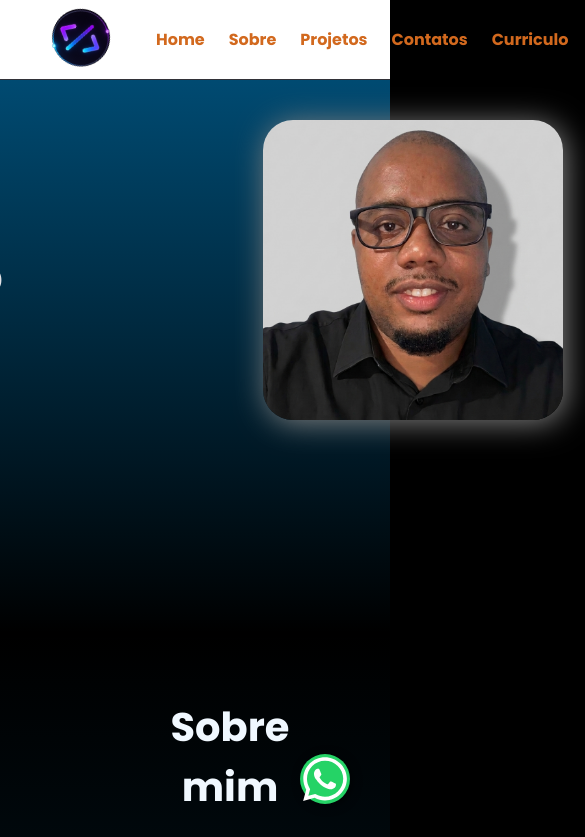
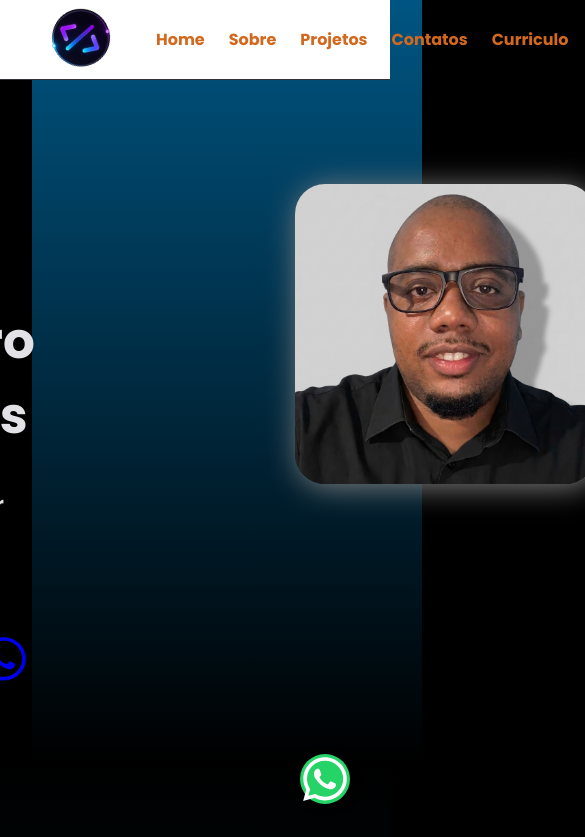
Before and after one commit to Alexsandro-tj/meuPortifolioDevReact, a React (Vite) app: page / in a window 390 px wide. Shown: the top 837 px of the page, 585 px wide, since content can reach past the window. Built offline with nearby package versions, Linux system fonts and the light colour scheme.

Commit message:
alteracao na responsividade e instalacao de bibliotecas

```diff
--- a/index.html
+++ b/index.html
@@ -3,7 +3,7 @@
 
 <head>
   <meta charset="UTF-8" />
-  <link rel="icon" type="image/svg+xml" href="/favicon.svg" />
+  <link rel="icon" type="image/" href="./public/image/icon-home-page.png" />
   <meta name="viewport" content="width=device-width, initial-scale=1.0" />
   <link rel="preconnect" href="https://fonts.googleapis.com">
   <link rel="preconnect" href="https://fonts.gstatic.com" crossorigin>
--- a/package.json
+++ b/package.json
@@ -12,7 +12,8 @@
   "dependencies": {
     "aos": "^2.3.4",
     "react": "^19.2.6",
-    "react-dom": "^19.2.6"
+    "react-dom": "^19.2.6",
+    "react-icons": "^5.6.0"
   },
   "devDependencies": {
     "@eslint/js": "^10.0.1",
--- a/src/App.module.css
+++ b/src/App.module.css
@@ -5,6 +5,7 @@ body {
   height: 100%;
   font-style: normal;
   box-sizing: border-box;
+
 
 }
 
--- a/src/components/Hero/Hero.module.css
+++ b/src/components/Hero/Hero.module.css
@@ -2,17 +2,24 @@
     display: flex;
     align-items: center;
     justify-content: center;
-    margin: 50px;
+    margin: 0 auto 0 2rem;
     font-size: xx-large;
     flex-direction: column;
     background: linear-gradient(#005582, #0000);
     color: aliceblue;
     width: 100%;
-    margin: 0 auto;
     background-position: center;
     background-size: cover;
     font-weight: bold;
 
+}
+@media(max-width: 720px) {
+    .heroSection{
+        flex-direction: column;
+        padding: 4rem 2rem;
+        gap: 2rem;
+
+    }
 }
 
 .content {
@@ -52,6 +59,8 @@
     /* justify-content: space-between; */
     gap: 250px;
     margin-top: 20px;
+
+
 }
 
 .heroContent {
@@ -59,7 +68,8 @@
     flex-direction: column;
     gap: 35px;
     margin-top: 70px;
-color: #e1e1e6;
+    color: #e1e1e6;
+
     & span {
         font-weight: normal;
         font-size: 20px;
--- a/src/index.css
+++ b/src/index.css
@@ -2,11 +2,15 @@
   padding: 0;
   margin: 0;
   box-sizing: border-box;
+
 }
 body{
   width: 100vw;
   height: 100vh;
+
+
 }
 html{
   scroll-behavior: smooth;
+
 }
```
Also changed, not shown: 1 other file (tests, documents, lock files or other folders).
